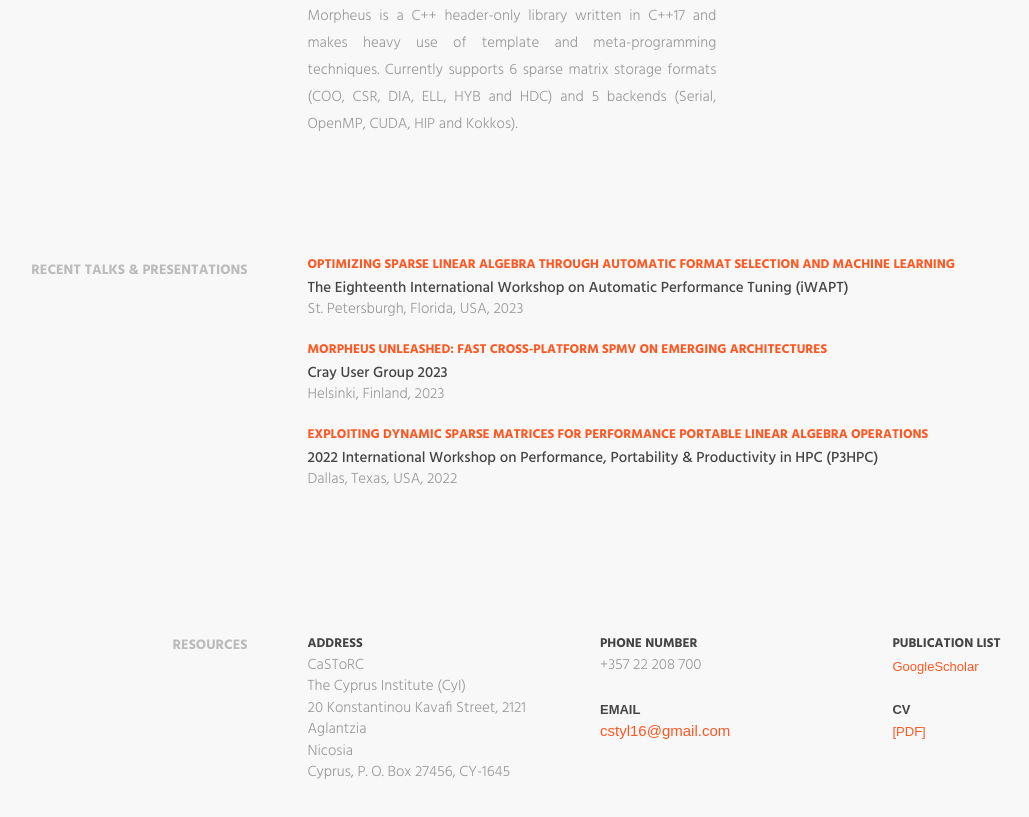
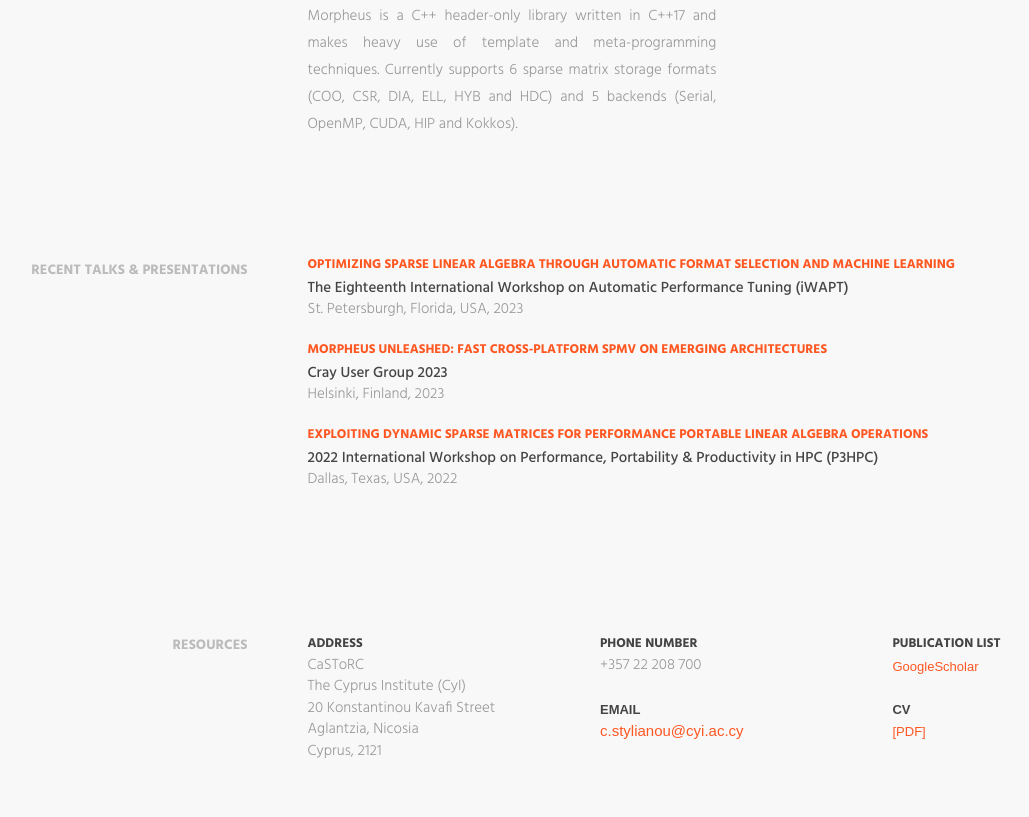
Before and after one commit to cstyl/cstyl.github.io, a plain HTML site: page index.html in a window 1280 px wide. Shown: the part 1236-2053 px from the top of the page, without its empty margins (55-1084 px from the left). Drawn offline with Linux system fonts and the light colour scheme.

Commit message:
Updating contact details

```diff
--- a/index.html
+++ b/index.html
@@ -248,9 +248,9 @@
                                     <strong>Address</strong><br>
                                     CaSToRC<br>
                                     The Cyprus Institute (CyI)<br>
-                                    20 Konstantinou Kavafi Street, 2121 Aglantzia<br>
-                                    Nicosia<br>
-                                    Cyprus, P. O. Box 27456, CY-1645
+                                    20 Konstantinou Kavafi Street<br>
+                                    Aglantzia, Nicosia<br>
+                                    Cyprus, 2121
                                 </address>
                             </div>
                             <div class="col-md-4">
@@ -272,7 +272,7 @@
                             <div class="col-md-4">
                                 <address>
                                     <strong>Email</strong><br>
-                                    <a href="mailto:#">cstyl16@gmail.com</a>
+                                    <a href="mailto:#">c.stylianou@cyi.ac.cy</a>
                                 </address>
                             </div>
                             <div class="col-md-4">
```
